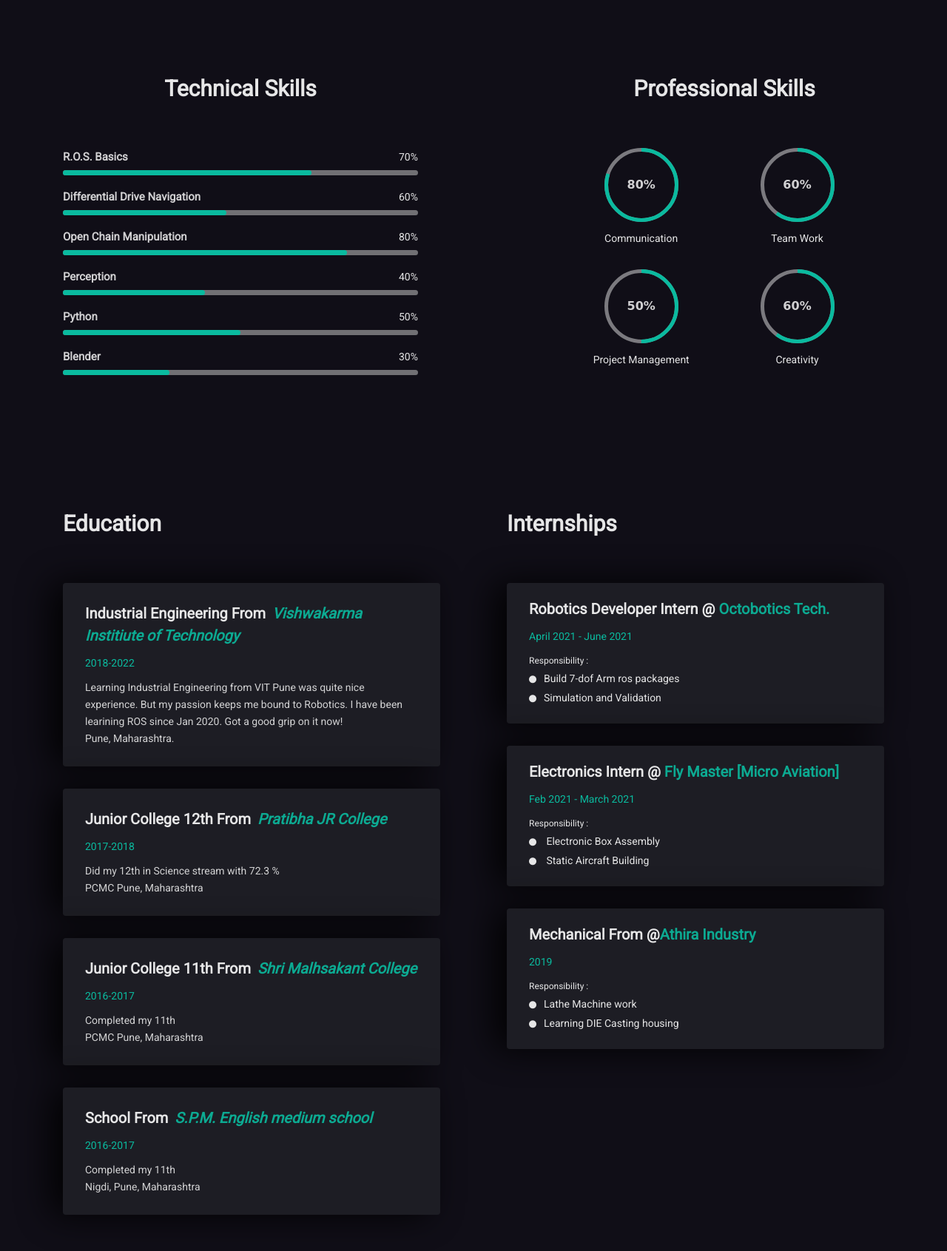
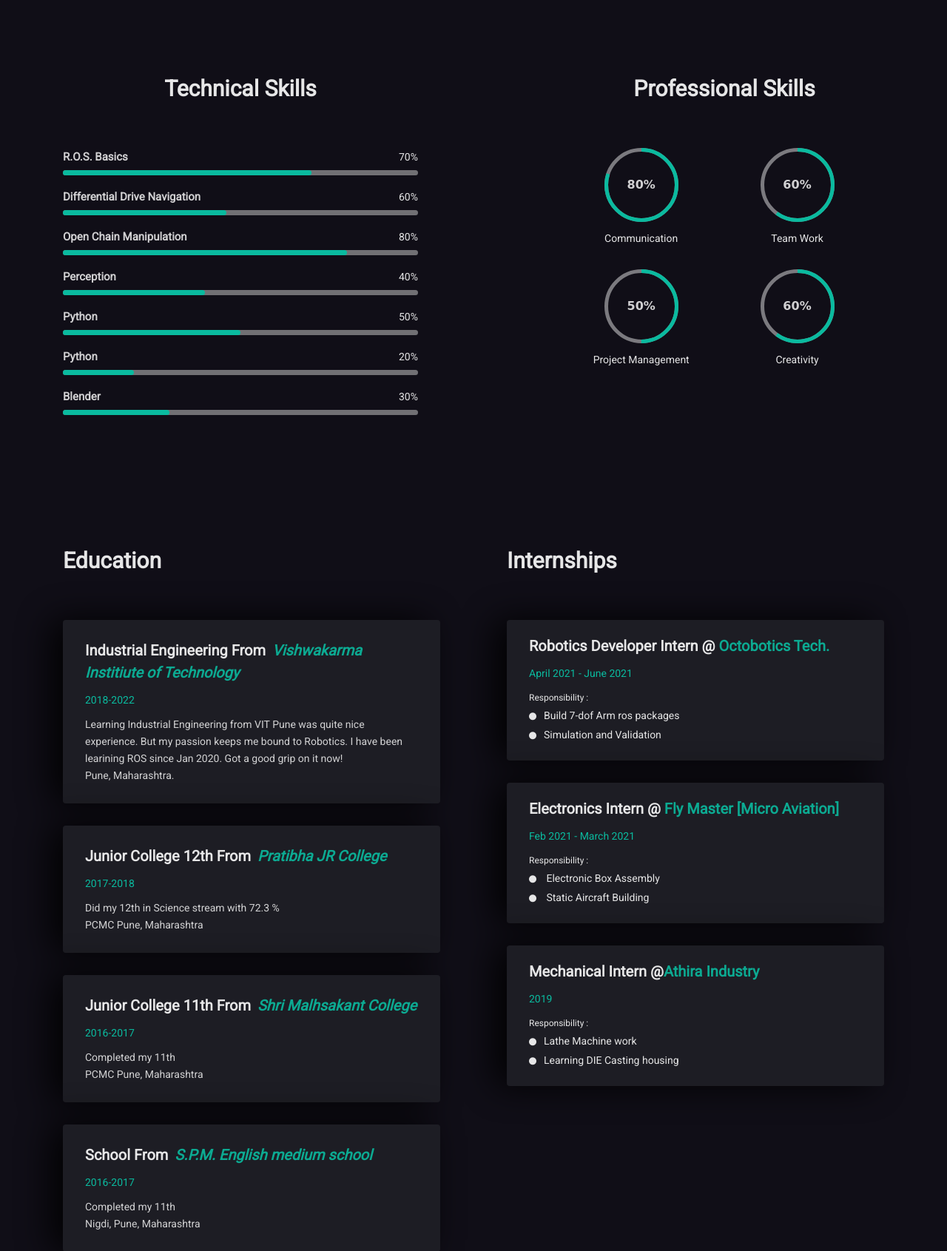
Before and after one commit to shivam675/portfolio, a Django app: page / in a window 1280 px wide. Shown: the part 2024-3715 px from the top of the page at 74% size. Run offline with Django 3.2, Linux system fonts and the light colour scheme; data comes from the database, SQL or seed files in the repository; both versions use the stored data as it was after the commit; some libraries are stand-ins or nearby versions.

Commit message:
fix: homepage modified

```diff
--- a/portfolio/templates/updated/home_page.html
+++ b/portfolio/templates/updated/home_page.html
@@ -222,6 +222,18 @@
                                     <div class="candidatos">
                                         <div class="parcial">
                                             <div class="info">
+                                                <div class="nome">Python</div>
+                                                <div class="percentagem-num">20%</div>
+                                            </div>
+                                            <div class="progressBar">
+                                                <div class="percentagem" style="width: 20%;"></div>
+                                            </div>
+                                        </div>
+                                    </div>
+
+                                    <div class="candidatos">
+                                        <div class="parcial">
+                                            <div class="info">
                                                 <div class="nome">Blender</div>
                                                 <div class="percentagem-num">30%</div>
                                             </div>
@@ -337,7 +349,7 @@
                                     </div>
                                     <!-- Education Institutes-->
                                     <div class="mh-work-item dark-bg wow fadeInUp" data-wow-duration="0.8s" data-wow-delay="0.7s">
-                                        <h4>Mechanical From @<a href="">Athira Industry</a></h4>
+                                        <h4>Mechanical Intern @<a href="">Athira Industry</a></h4>
                                         <div class="mh-eduyear">2019</div>
                                         <span>Responsibility :</span>
                                         <ul class="work-responsibility">
```
Also changed, not shown: db.sqlite3.
